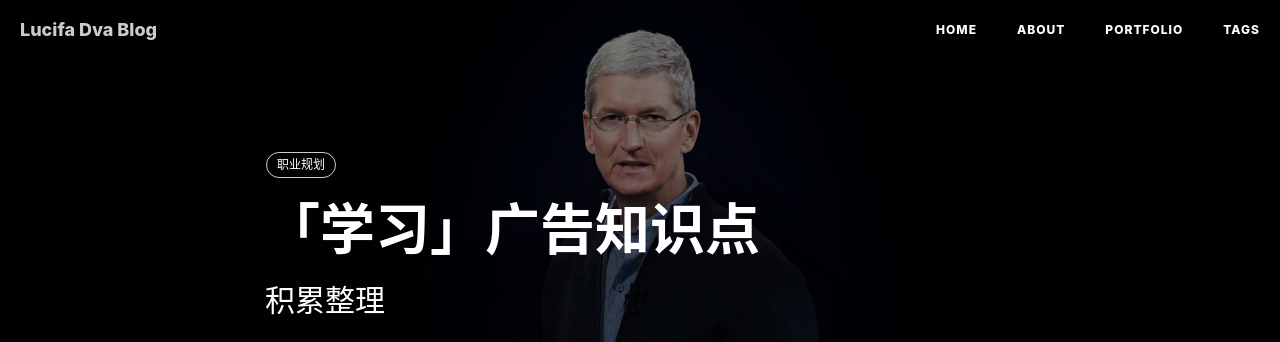
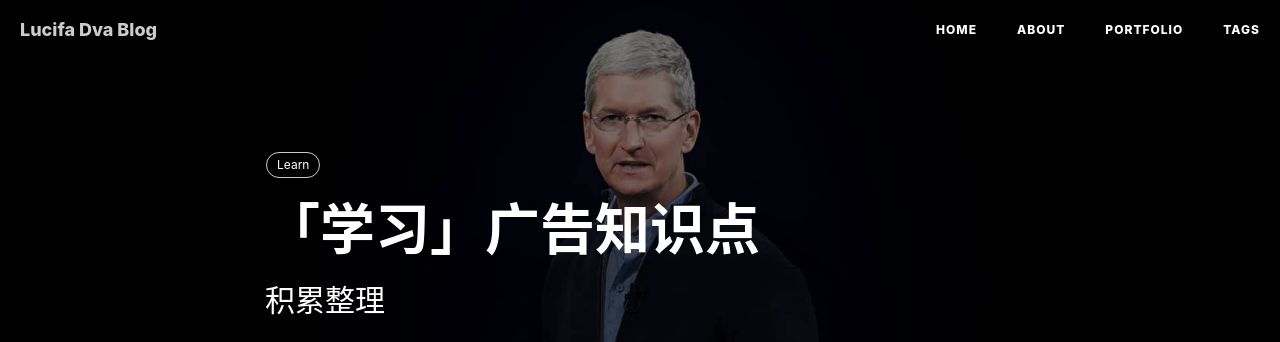
Before and after one commit to LucifaDva/lucifadva.github.com, a Jekyll site: the page built from _posts/2017-03-28-ad-knowledge-2017.markdown, in a window 1280 px wide and 1400 px high. Shown: the top 342 px of the window. Built offline with Jekyll 4.4.1, drawn with Linux system fonts in a browser that asks for light colours; nearby versions of some CDN libraries; comment, search, counter and statistics services are not loaded.

Commit message:
Update 2017-03-28-ad-knowledge-2017.markdown

```diff
--- a/_posts/2017-03-28-ad-knowledge-2017.markdown
+++ b/_posts/2017-03-28-ad-knowledge-2017.markdown
@@ -6,7 +6,7 @@ date:       2017-03-28 21:00:00
 author:     "Lucifa Dva"
 header-img: "img/post-bg-apple-event-2015.jpg"
 tags:
-    - 职业规划
+    - Learn
 ---
 
 
```
